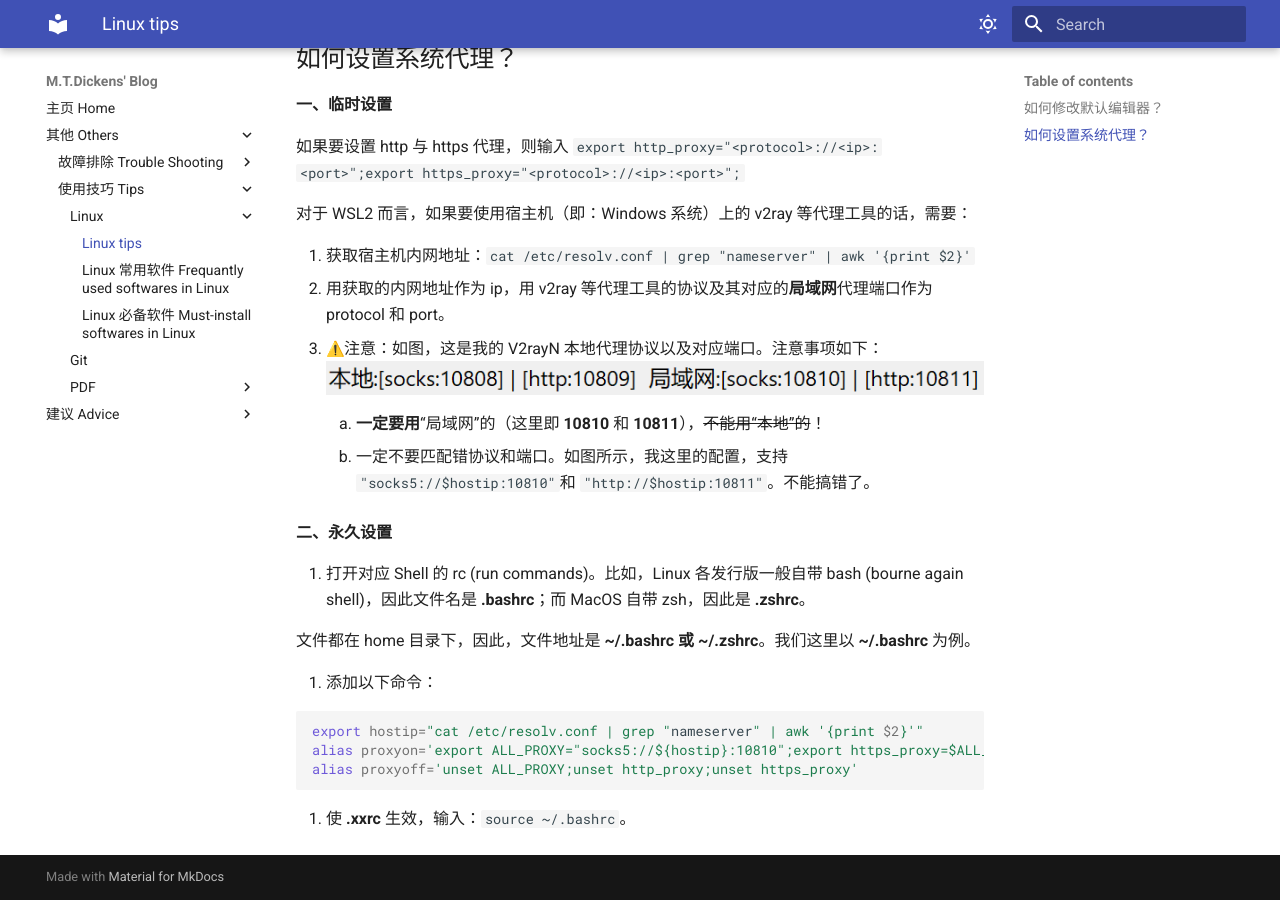
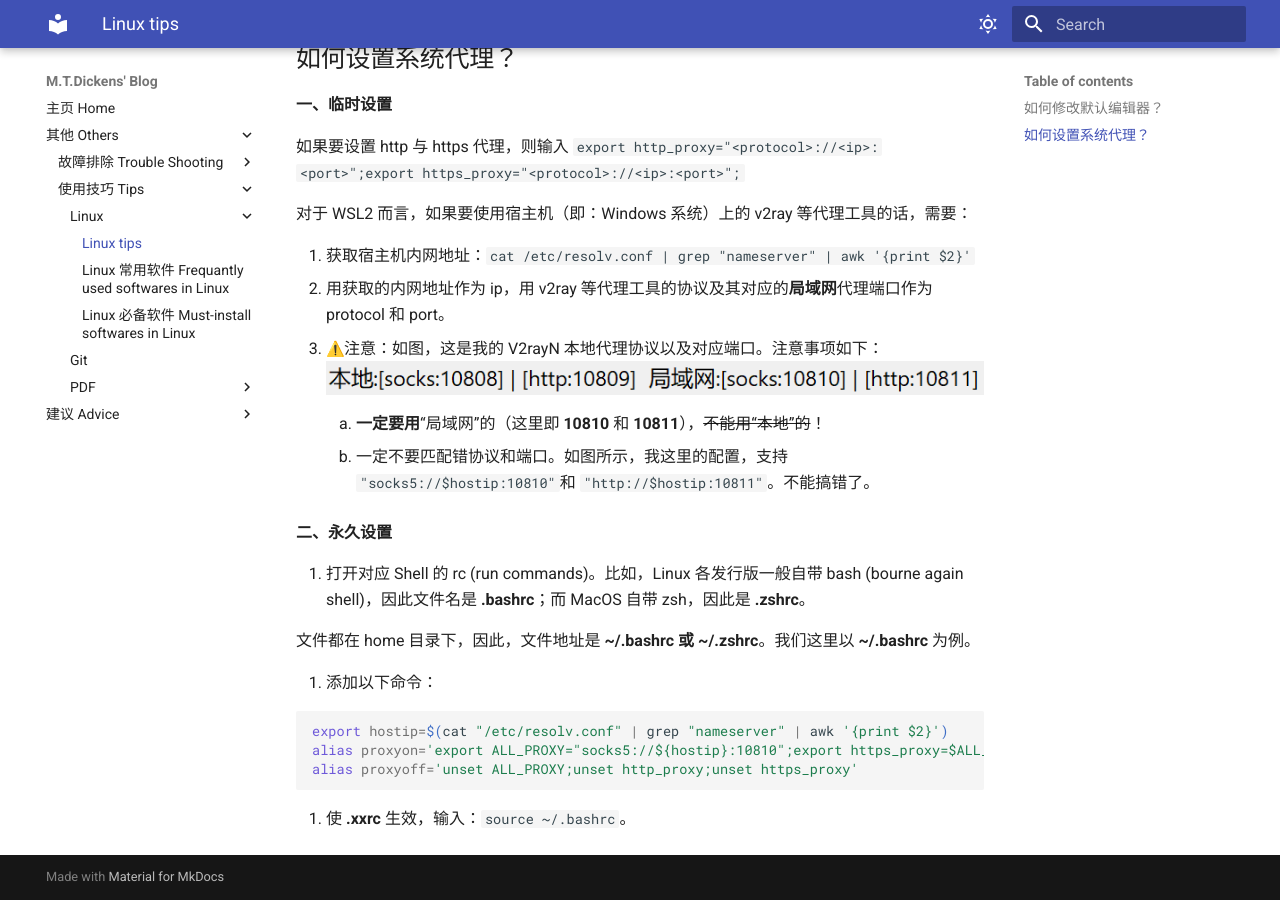
Before and after one commit to MTDickens/blog, an MkDocs documentation site: the page built from docs/Tips/Linux tips.md, in a window 1280 px wide and 900 px high, scrolled down 581 px. Built offline with MkDocs 1.6.1 and Material for MkDocs 9.7.7, drawn with Linux system fonts in a browser that asks for light colours; emoji names are drawn with the system emoji font.

````diff
--- a/docs/Tips/Linux tips.md
+++ b/docs/Tips/Linux tips.md
@@ -39,7 +39,7 @@
 2. 添加以下命令：
 
 ```bash
-export hostip="cat /etc/resolv.conf | grep "nameserver" | awk '{print $2}'"
+export hostip=$(cat "/etc/resolv.conf" | grep "nameserver" | awk '{print $2}')
 alias proxyon='export ALL_PROXY="socks5://${hostip}:10810";export https_proxy=$ALL_PROXY;export http_proxy=$ALL_PROXY'
 alias proxyoff='unset ALL_PROXY;unset http_proxy;unset https_proxy'
 ```
````
